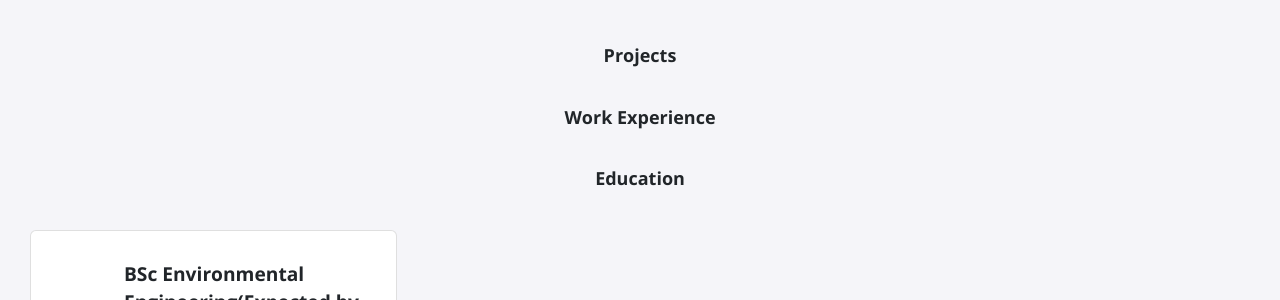
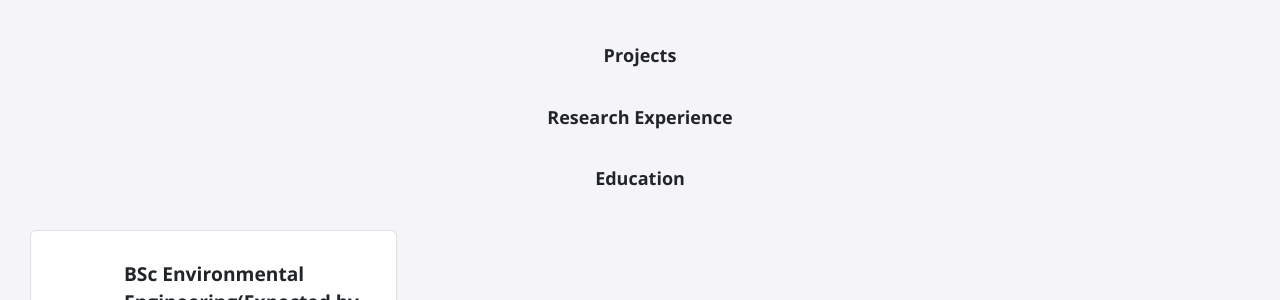
Before and after one commit to Viiio-x/Viiio-x.github.io, a Jekyll site: the page built from index.html, in a window 1280 px wide. Shown: the part 395-695 px from the top of the page. Built offline with Jekyll 4.4.1, drawn with Linux system fonts in a browser that asks for light colours; nearby versions of some CDN libraries.

Commit message:
Update experience.html

```diff
--- a/_includes/experience.html
+++ b/_includes/experience.html
@@ -1,4 +1,4 @@
-<h2>Work Experience</h2>
+<h2>Research Experience</h2>
 <div class="card-container">
     {% for item in site.data.experience %}
     <div class="card">
```
